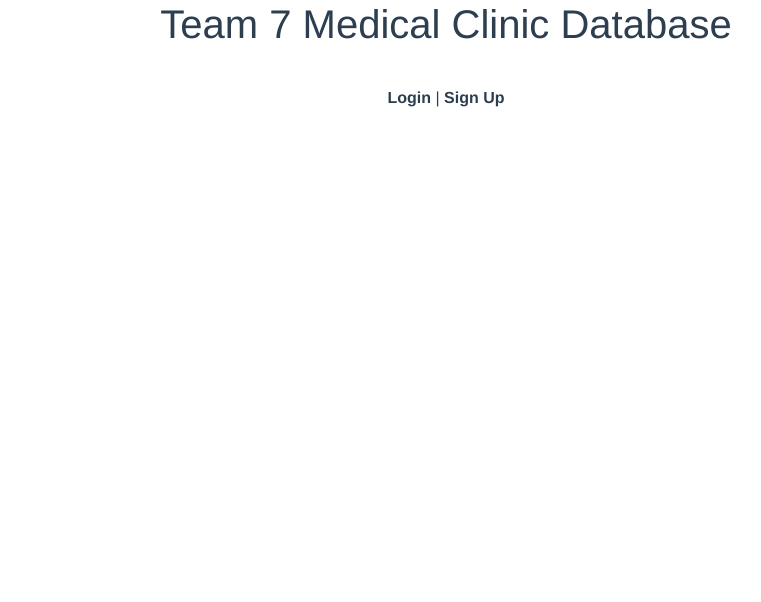
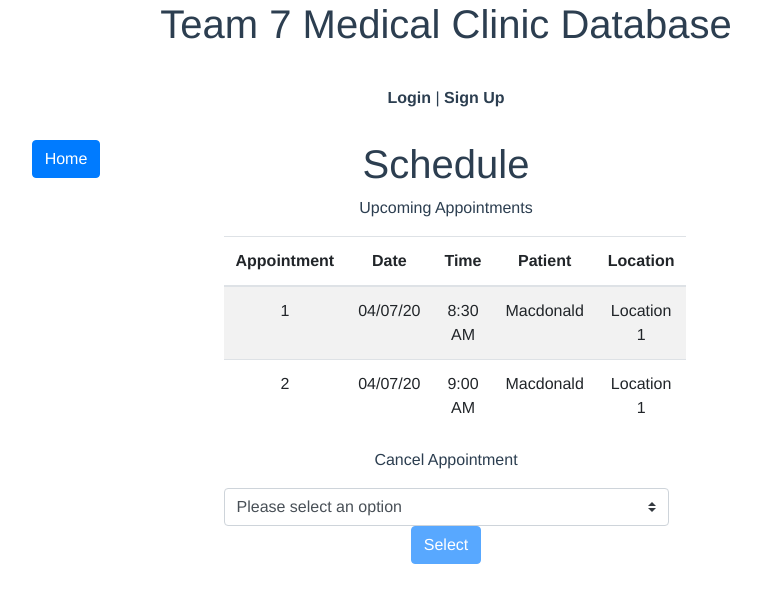
Before and after one commit to hobryan74/team7database, a Vue app in the folder frontend/: page /schedule/1 in a window 1280 px wide. Shown: the top 602 px of the page, without its empty margins (194-955 px from the left). Built offline with nearby package versions, Linux system fonts and the light colour scheme.

Commit message:
schedule added

```diff
--- a/frontend/src/router/index.js
+++ b/frontend/src/router/index.js
@@ -9,6 +9,7 @@ import appointmentdate from '../views/appointmentdate.vue'
 import appointmentlocation from '../views/appointmentlocation.vue'
 import appointmentselectdoctor from '../views/appointmentselectdoctor.vue'
 import appointmentcomplete from '../views/appointmentcomplete.vue'
+import schedule from '../views/schedule.vue'
 
 Vue.use(VueRouter)
 
@@ -57,6 +58,11 @@ const routes = [
     path: '/appointmentcomplete/:username',
     name: 'appointmentcomplete',
     component: appointmentcomplete
+  },
+  {
+    path: '/schedule/:username',
+    name: 'schedule',
+    component: schedule
   }
 ]
 
--- a/frontend/src/views/login_home.vue
+++ b/frontend/src/views/login_home.vue
@@ -5,6 +5,18 @@
         <h1>
             {{ this.$route.params.username }}'s login test page
         </h1>
+        <b-card
+        title="Schedule"
+        img-src="https://www.highlandernews.org/wp-content/uploads/2016/02/ops.meme_.nba_.jpg"
+        img-alt="Image"
+        img-top
+        tag="article"
+        style="max-width: 20rem;"
+        class="mb-2"
+      >
+
+        <b-button @click="schedule" href="#" variant="primary">Select</b-button>
+      </b-card>
     </div>
     <div v-else-if="patient === this.$route.params.username">
       <h1>
@@ -64,6 +76,9 @@ export default {
     },
     appointment () {
       this.$router.replace({ path: `/appointmentdate/${this.$route.params.username}` })
+    },
+    schedule () {
+      this.$router.replace({ path: `/schedule/${this.$route.params.username}` })
     }
   },
   data () {
--- /dev/null
+++ b/frontend/src/views/schedule.vue
@@ -0,0 +1,54 @@
+<template>
+  <div>
+    <b-container class="bv-example-row">
+      <b-row>
+        <b-col>
+          <b-button @click="homeclick" href="#" variant="primary">Home</b-button>
+        </b-col>
+        <b-col>
+          <h1>
+            Schedule
+          </h1>
+        </b-col>
+        <b-col>
+        </b-col>
+      </b-row>
+      <b-row align-h="center">
+        <b-col cols="5">
+          <p>Upcoming Appointments</p>
+          <b-table striped hover :items="items"></b-table>
+          <p>Cancel Appointment</p>
+          <b-form-select v-model="selected" :options="options"></b-form-select>
+          <b-button @click="select" :disabled="selected === null" href="#" variant="primary">Select</b-button>
+        </b-col>
+      </b-row>
+    </b-container>
+  </div>
+</template>
+
+<script>
+export default {
+  data () {
+    return {
+      items: [
+        { Appointment: 1, Date: '04/07/20', Time: '8:30 AM', Patient: 'Macdonald', Location: 'Location 1' },
+        { Appointment: 2, Date: '04/07/20', Time: '9:00 AM', Patient: 'Macdonald', Location: 'Location 1' }
+      ],
+      selected: null,
+      options: [
+        { value: null, text: 'Please select an option' },
+        'Appointment 1',
+        'Appointment 2'
+      ]
+    }
+  },
+  methods: {
+    homeclick () {
+      this.$router.replace({ path: `/home/${this.$route.params.username}` })
+    },
+    select () {
+      //  remove appointment
+    }
+  }
+}
+</script>
```
